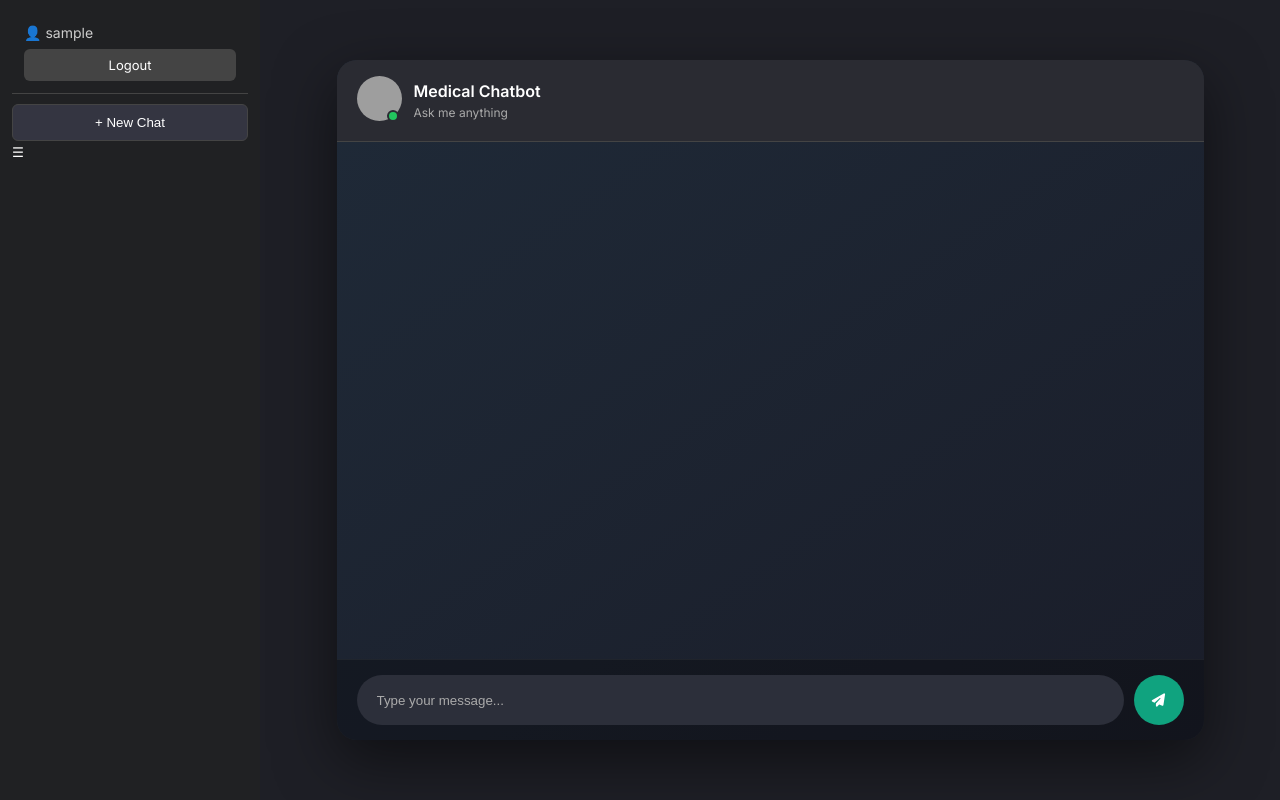
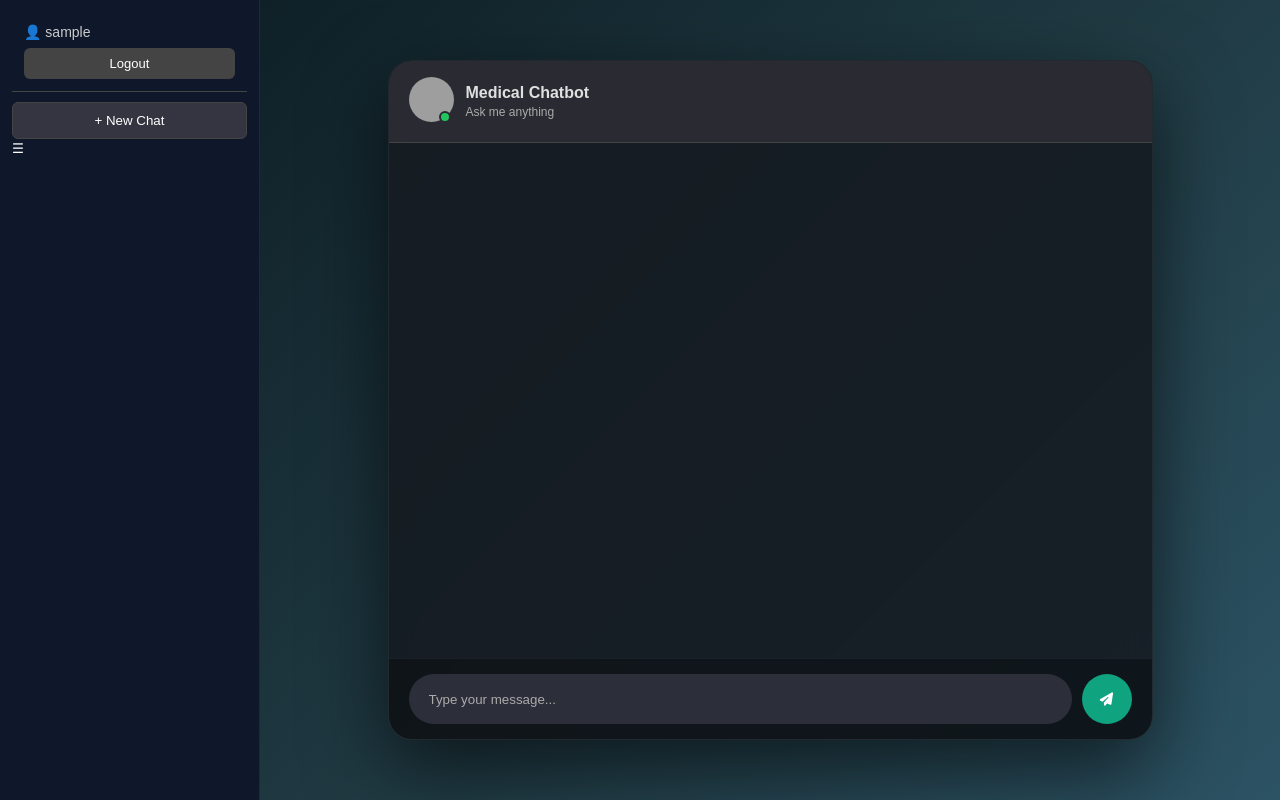
Before and after one commit to mohamadzuheer6-gif/RAG-project, a Flask app: page / in a window 1280 px wide. Run offline with Flask 3, Linux system fonts and the light colour scheme; the visitor is signed in with stand-in values (Sample User, id 1); data that the repository does not hold is empty; grey boxes are pictures that could not be loaded.

Commit message:
updating

```diff
--- a/static/style.css
+++ b/static/style.css
@@ -7,8 +7,8 @@
 
 body {
     font-family: 'Inter', sans-serif;
-    background: #343541;
-    color: white;
+    background-color: #121212;   /* Dark background */
+    color: #e0e0e0;              /* Soft white text */
     height: 100vh;
     overflow: hidden;
 }
@@ -28,7 +28,10 @@ body {
     flex-direction: column;
     padding: 12px;
 }
-
+.sidebar {
+    background: #0f172a;
+    border-right: 1px solid #1e293b;
+}
 .sidebar-top {
     margin-bottom: 12px;
 }
@@ -79,25 +82,25 @@ body {
     display: flex;
     justify-content: center;
     align-items: center;
-    background: #1e1f26;
+    background: linear-gradient(135deg, #0f2027, #203a43, #2c5364);
 }
-
 /* Glass Container */
 .chat-container {
-    width: 85%;
+    width: 75%;
     height: 85vh;
     display: flex;
     flex-direction: column;
-    border-radius: 20px;
-    background: linear-gradient(145deg, #1f2a38, #1a1d29);
-    box-shadow: 0 20px 60px rgba(0,0,0,0.5);
+    border-radius: 24px;
+    background: rgba(22, 27, 34, 0.9);
+    backdrop-filter: blur(12px);
+    box-shadow: 0 30px 80px rgba(0, 0, 0, 0.6);
+    border: 1px solid rgba(255, 255, 255, 0.05);
     overflow: hidden;
 }
-
 /* HEADER */
 .main-header {
     padding: 20px;
-    border-bottom: 1px solid rgba(255,255,255,0.05);
+    border-bottom: 1px solid rgba(25, 255, 25, 0.782);
 }
 
 /* MESSAGES */
@@ -445,3 +477,10 @@ body {
     background: rgba(239, 68, 68, 0.2);
     color: #ef4444;
 }
+
+body {
+    background-color: #f8fafc;
+    font-family: 'Poppins', sans-serif;
+    margin: 0;
+    padding: 0;
+}
--- a/templates/login.html
+++ b/templates/login.html
@@ -10,7 +10,7 @@
             width: 520px;              /* Bigger width */
             padding: 60px 55px;        /* More spacing inside */
             border-radius: 22px;
-            background: #2a2b32;
+            background: #32322a;
             box-shadow: 0 30px 80px rgba(0,0,0,0.5);
             color: white;
         }
--- a/templates/register.html
+++ b/templates/register.html
@@ -9,7 +9,7 @@
         body {
             margin: 0;
             font-family: 'Inter', sans-serif;
-            background: #1e1f26;
+            background: #26231eaa;
             display: flex;
             justify-content: center;
             align-items: center;
```
Also changed, not shown: other parts of static/style.css (+29 -0 lines), 4 other files.
